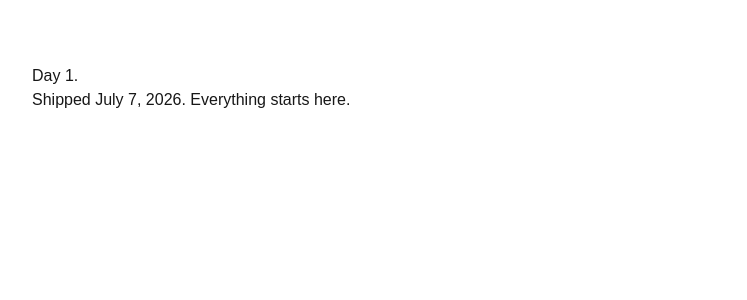
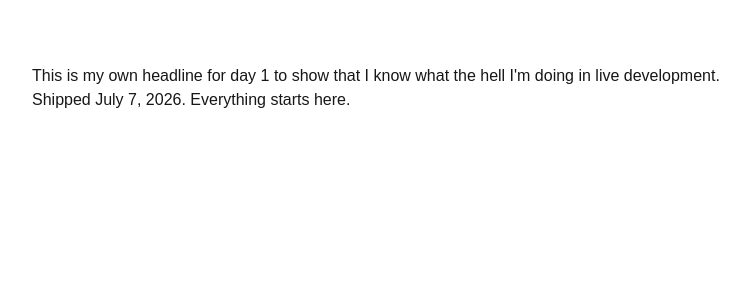
Before and after one commit to ericstevensjr/day1-app, a Next.js app: page / in a window 1280 px wide. Shown: the top 300 px of the page, without its empty margins (32-779 px from the left). Built offline with nearby package versions, Linux system fonts and the light colour scheme.

Commit message:
This is me showing that I know the Git pipeline so we can see where I'm screwing up all the code.

```diff
--- a/app/page.tsx
+++ b/app/page.tsx
@@ -3,7 +3,7 @@ import Image from "next/image";
 export default function Home() {
   return (
    <main style={{ padding: "4rem", fontFamily: "sans-serif"}}>
-    <h1>Day 1.</h1>
+    <h1>This is my own headline for day 1 to show that I know what the hell I'm doing in live development.</h1>
     <p>Shipped July 7, 2026. Everything starts here.</p>
    </main>
   );
```
